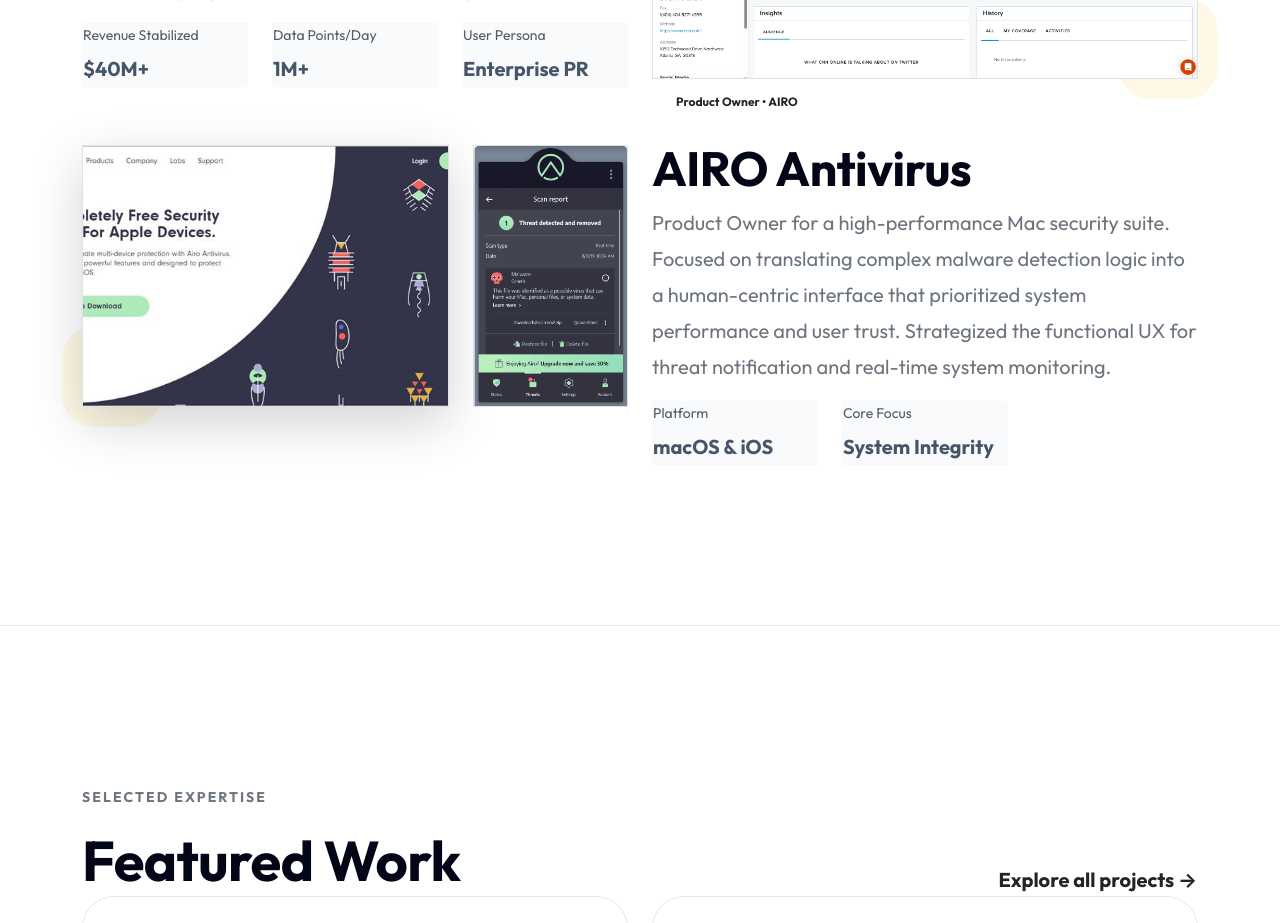
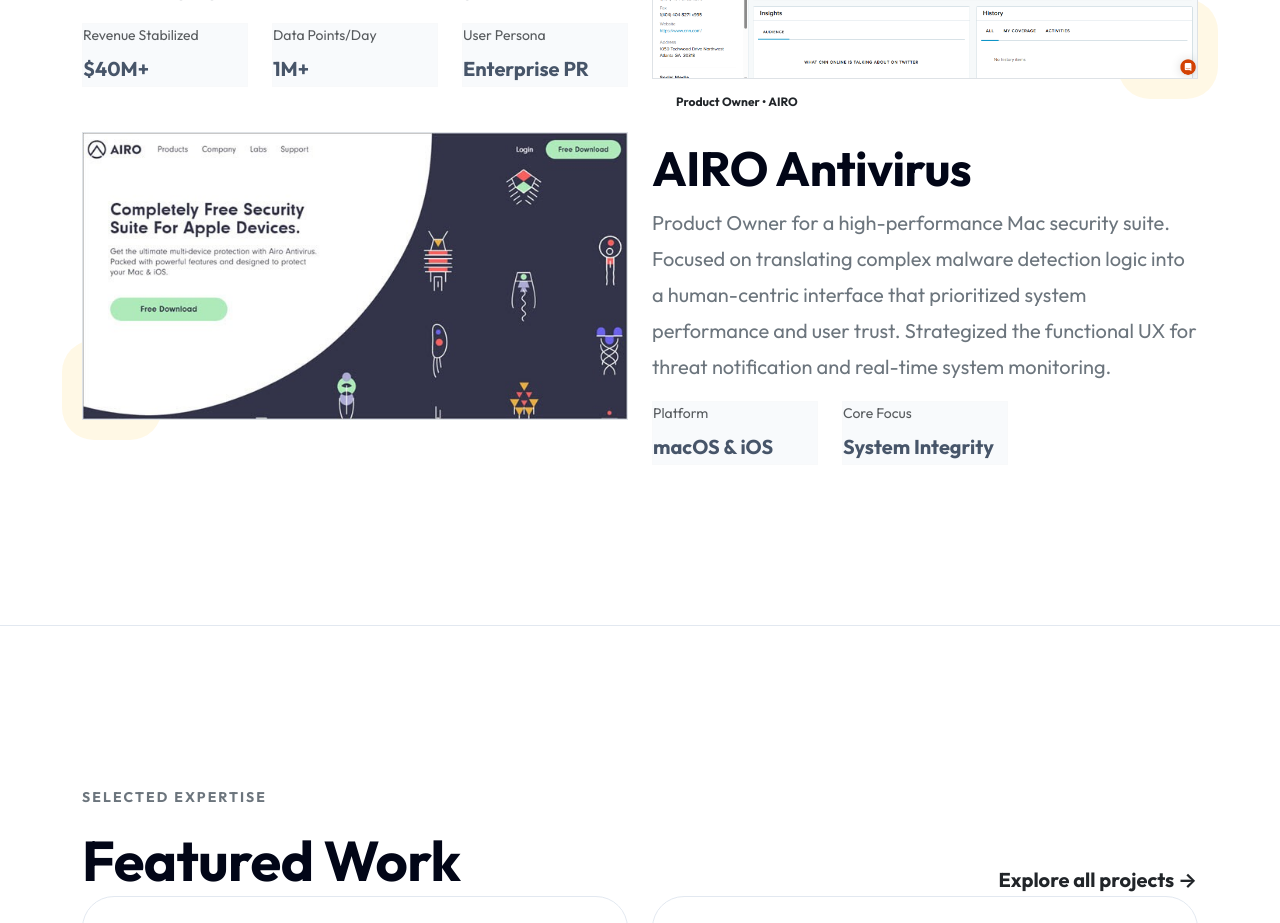
Before and after one commit to JasonWayneT/taylormade.me, a React (Vite) app: page / in a window 1280 px wide. Shown: the part 1440-2363 px from the top of the page. Built offline with nearby package versions, Linux system fonts and the light colour scheme.

Commit message:
Simplify AIRO showcase to a single hero image

```diff
--- a/src/components/PlatformShowcase.jsx
+++ b/src/components/PlatformShowcase.jsx
@@ -53,33 +53,14 @@
                   transition={{ duration: 0.8, ease: [0.16, 1, 0.3, 1] }}
                   className="position-relative"
                 >
-                  {platform.id === 'cision-c3' ? (
                   <div className="rounded-xl overflow-hidden shadow-2xl border" style={{ borderColor: 'var(--color-border-subtle)' }}>
                     <img
-                        src={platform.images.coverage}
+                      src={platform.id === 'cision-c3' ? platform.images.coverage : platform.images.hero}
                       alt={platform.name}
                       className="img-fluid w-100 object-fit-cover"
                       style={{ maxHeight: '450px' }}
                     />
                   </div>
-                  ) : (
-                    <div className="d-flex gap-4">
-                      <div className="flex-grow-1 rounded-xl overflow-hidden shadow-lg border" style={{ borderColor: 'var(--color-border-subtle)' }}>
-                        <img
-                          src={platform.images.hero}
-                          alt={`${platform.name} Hero`}
-                          className="img-fluid w-100 object-fit-cover h-100"
-                        />
-                      </div>
-                      <div className="rounded-xl overflow-hidden shadow-2xl border bg-white" style={{ borderColor: 'var(--color-border-subtle)', maxWidth: '180px' }}>
-                        <img
-                          src={platform.images.threat}
-                          alt={`${platform.name} Detail`}
-                          className="img-fluid w-100 object-fit-cover"
-                        />
-                      </div>
-                    </div>
-                  )}
 
                   {/* Decorative element */}
                   <div
```
Lines whose indentation alone changed are shown as unchanged.
